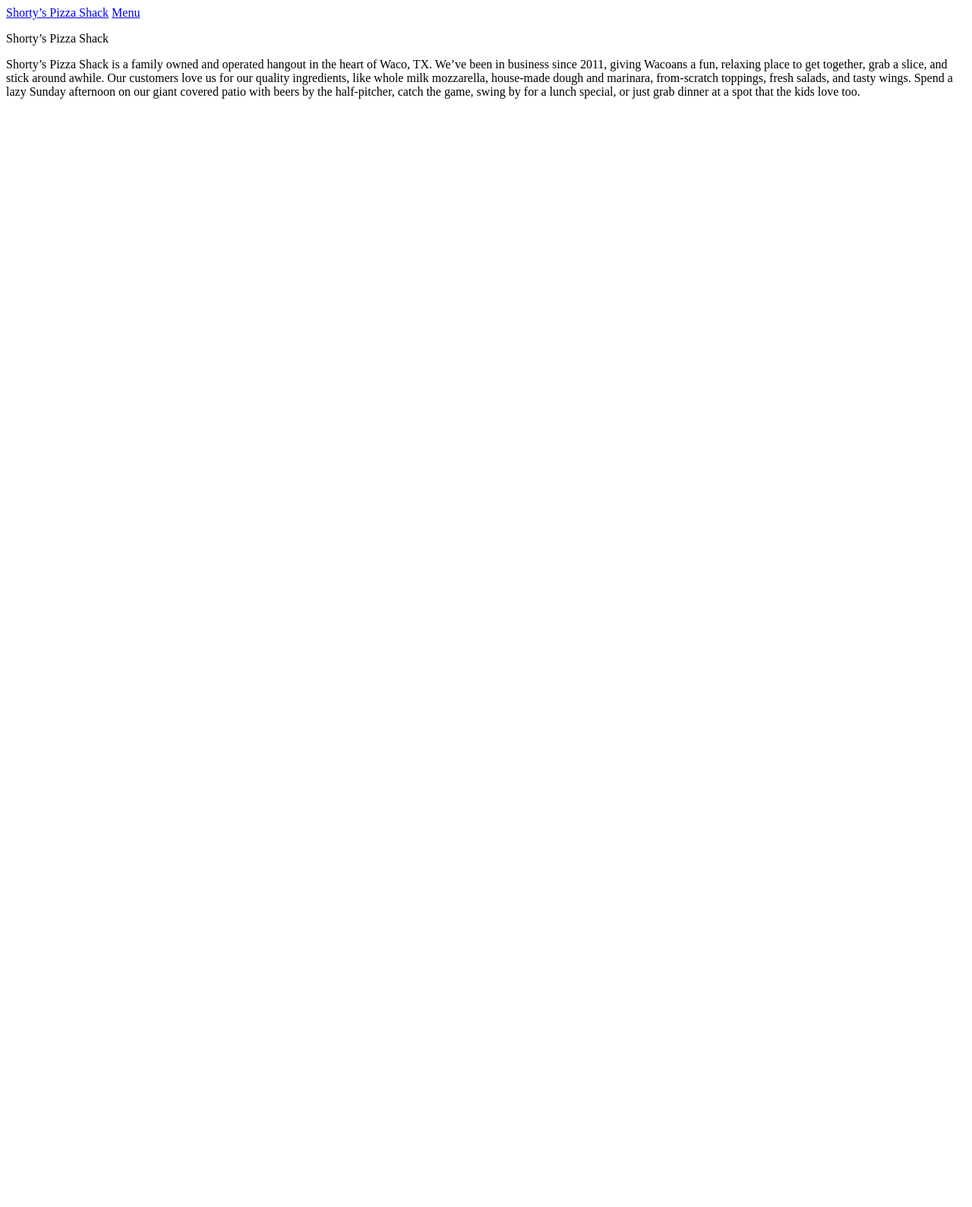
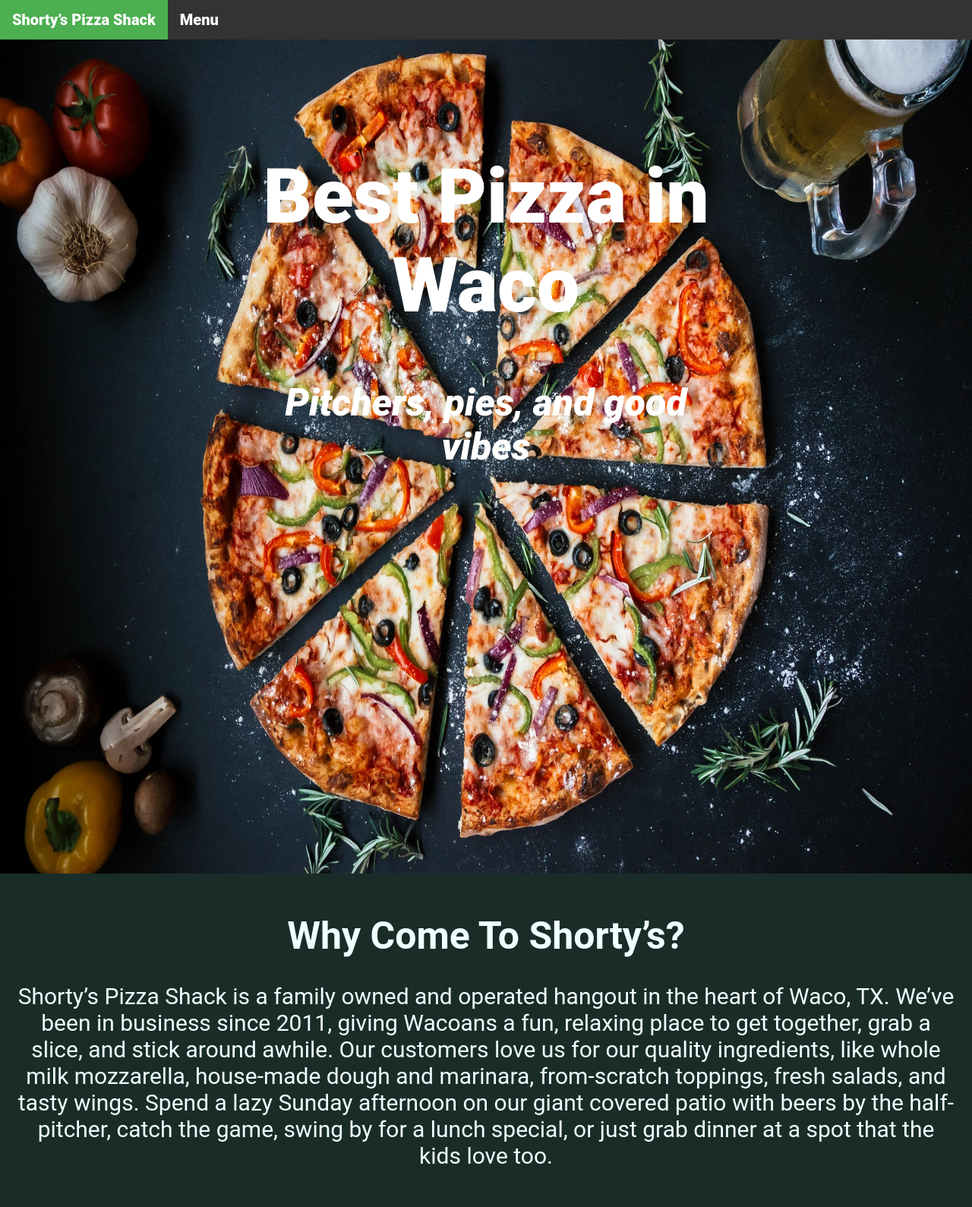
Before and after one commit to boluwaji11/Pizzeria, a Django app: page / in a window 1280 px wide. Shown: the whole page at 76% size. Before the commit the page ends 130 px from the top, so only its background shows below. Run offline with Django 3.2, Linux system fonts and the light colour scheme.

Commit message:
styling changes

```diff
--- a/Pizzeria/settings.py
+++ b/Pizzeria/settings.py
@@ -121,6 +121,7 @@ USE_TZ = True
 # https://docs.djangoproject.com/en/3.2/howto/static-files/
 
 STATIC_URL = "/static/"
+STATIC_ROOT = os.path.join(BASE_DIR, "static")
 
 # Default primary key field type
 # https://docs.djangoproject.com/en/3.2/ref/settings/#default-auto-field
--- /dev/null
+++ b/pizzas/static/navbar.css
@@ -0,0 +1,36 @@
+.main {
+  margin: 0;
+}
+
+.navbar {
+  list-style-type: none;
+  margin: 0;
+  padding: 0;
+  overflow: hidden;
+  background-color: #333;
+  position: fixed;
+  top: 0;
+  width: 100%;
+}
+
+.item {
+  float: left;
+}
+
+.item a {
+  display: block;
+  color: rgb(255, 255, 255);
+  text-align: center;
+  font-family: "Roboto Black", sans-serif;
+  font-size: 20px;
+  padding: 14px 16px;
+  text-decoration: none;
+}
+
+.item a:hover:not(.active) {
+  background-color: #111;
+}
+
+.active {
+  background-color: #4caf50;
+}
--- a/pizzas/templates/pizzas/base.html
+++ b/pizzas/templates/pizzas/base.html
@@ -1,8 +1,22 @@
-<p>
-    <a href="{% url 'pizzas:index' %}">Shorty’s Pizza Shack</a>
-    <a href="{% url 'pizzas:pizzas' %}">Menu</a>
-</p>
+<!DOCTYPE html>
+<html>
+<head>
+    {% load static %}
+    <link rel="stylesheet" href="{% static 'navbar.css' %}">
+    <link rel="icon" href="{% static '1_85295.ico' %}">
+    <title>Best Pizza in Waco</title>
 
-{% block content %}
+</head>
+<body class="main">
+   <div class="navbar">
+    <ul class="navbar">
+        <li class="item"><a class="active" href="{% url 'pizzas:index' %}">Shorty’s Pizza Shack</a></li>
+        <li class="item"><a href="{% url 'pizzas:pizzas' %}">Menu</a></li>
+    </ul>
+    </div>
+    {% block content %}
 
-{% endblock content %}
+    {% endblock content %}
+
+</body>
+</html>
--- a/pizzas/templates/pizzas/index.html
+++ b/pizzas/templates/pizzas/index.html
@@ -2,8 +2,38 @@
 
 {% block content %}
 
-<p>Shorty’s Pizza Shack</p>
+{% load static %}
+<div style="text-align: center;
+            padding-top: 50px;
+            ">
+    <img src="{% static 'pizza-3007395_1920.jpg'%}" alt="Pizza" style="width:100%; height: 1100px;">
+    <div
+        style=" position: absolute;
+        top: 50%;
+        left: 50%;
+        transform: translate(-50%, -50%);
+        font-family: Roboto Black, sans-serif;
+        color: rgb(255, 255, 255);
+        font-size: 50px;">
+    <h1>Best Pizza in Waco</h1>
+    <h3 style="font-style: italic; font-size: 50px;">Pitchers, pies, and good vibes</h3>
 
-<p>Shorty’s Pizza Shack is a family owned and operated hangout in the heart of Waco, TX. We’ve been in business since 2011, giving Wacoans a fun, relaxing place to get together, grab a slice, and stick around awhile. Our customers love us for our quality ingredients, like whole milk mozzarella, house-made dough and marinara, from-scratch toppings, fresh salads, and tasty wings. Spend a lazy Sunday afternoon on our giant covered patio with beers by the half-pitcher, catch the game, swing by for a lunch special, or just grab dinner at a spot that the kids love too.</p>
+    </div>
+
+</div>
+
+<div style="padding:20px;
+            margin-top:-5px;
+            background-color:#1a2c28;
+            text-align: center;
+            height:400px;
+            font-family: Roboto,sans-serif;
+            color: azure;">
+
+<h1 style="font-size: 50px;">Why Come To Shorty’s?</h1>
+
+<p style="font-size: 30px;">Shorty’s Pizza Shack is a family owned and operated hangout in the heart of Waco, TX. We’ve been in business since 2011, giving Wacoans a fun, relaxing place to get together, grab a slice, and stick around awhile. Our customers love us for our quality ingredients, like whole milk mozzarella, house-made dough and marinara, from-scratch toppings, fresh salads, and tasty wings. Spend a lazy Sunday afternoon on our giant covered patio with beers by the half-pitcher, catch the game, swing by for a lunch special, or just grab dinner at a spot that the kids love too.</p>
+
+</div>
 
 {% endblock content %}
--- a/pizzas/templates/pizzas/pizza.html
+++ b/pizzas/templates/pizzas/pizza.html
@@ -2,6 +2,7 @@
 
 {% block content %}
 
+<div>
 <h1>Menu: {{ pizza }}</h1>
 
 <!-- Display the toppings -->
@@ -44,3 +45,4 @@
 
 
 {% endblock content%}
+</div>
```
Also changed, not shown: 1_85295.ico (added), pizzas/static/1_85295.ico (added), pizzas/static/imageedit_1_8632084615.png (added), pizzas/static/pizza-3007395_1920.jpg (added), pizzas/static/shortys-patio-with-dog.jpg (added).
